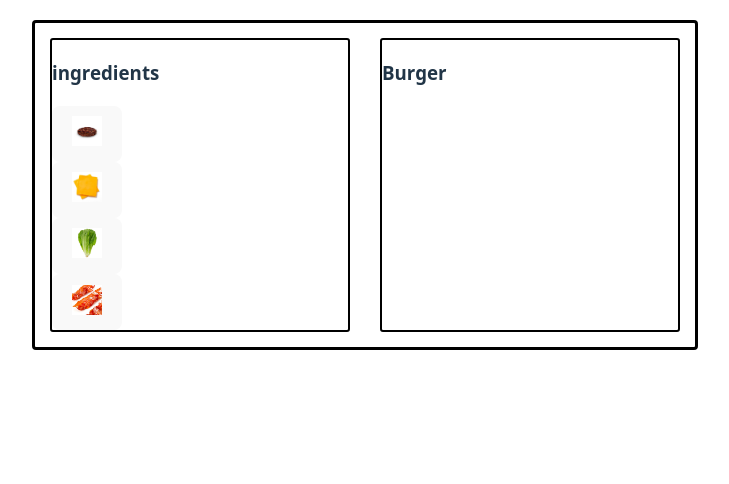
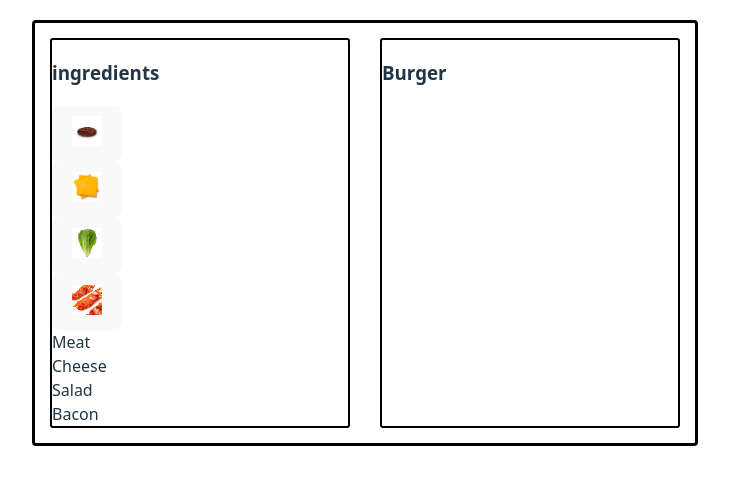
Before and after one commit to sumeiia-rgb/burger, a React (Vite) app: page / in a window 1280 px wide. Shown: the top 484 px of the page, without its empty margins (275-1004 px from the left). Built offline with nearby package versions, Linux system fonts and the light colour scheme.

Commit message:
added ingredients name

```diff
--- a/src/App.tsx
+++ b/src/App.tsx
@@ -7,7 +7,7 @@ import saladImg from './assets/salad.jpeg';
 import baconImg from './assets/bacon.jpeg';
 import {useState} from "react";
 import ProductButton from "./Components/ProductButton/ProductButton.tsx";
-
+import IngredientName from "./Components/IngredientName/IngredientName.tsx";
 
 interface Ingredient {
     name: string,
@@ -37,6 +37,9 @@ const App = () => {
             {products.map(product => (
                 <ProductButton image={product.image} />
             ))}
+            {products.map(product => (
+                <IngredientName name={product.name} />
+            ))}
             <Ingredients />
         </div>
         <div className="burgerBlock">
--- /dev/null
+++ b/src/Components/IngredientName/IngredientName.css
@@ -0,0 +1 @@
+rsc
--- /dev/null
+++ b/src/Components/IngredientName/IngredientName.tsx
@@ -0,0 +1,15 @@
+import './IngredientName.css';
+
+interface IngredientNameProps {
+    name: string;
+}
+
+const IngredientName = (props: IngredientNameProps) => {
+    return (
+        <div className="IngredientName">
+            {props.name}
+        </div>
+    );
+};
+
+export default IngredientName;
```
